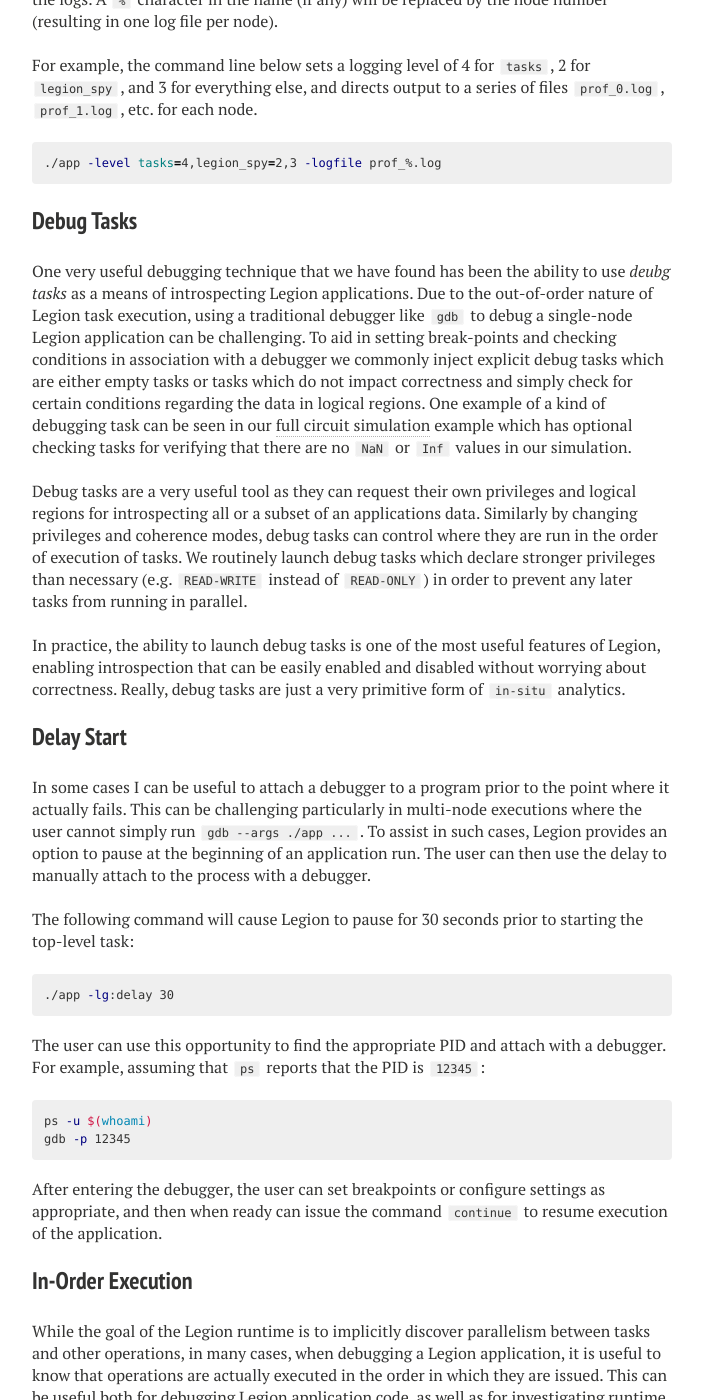
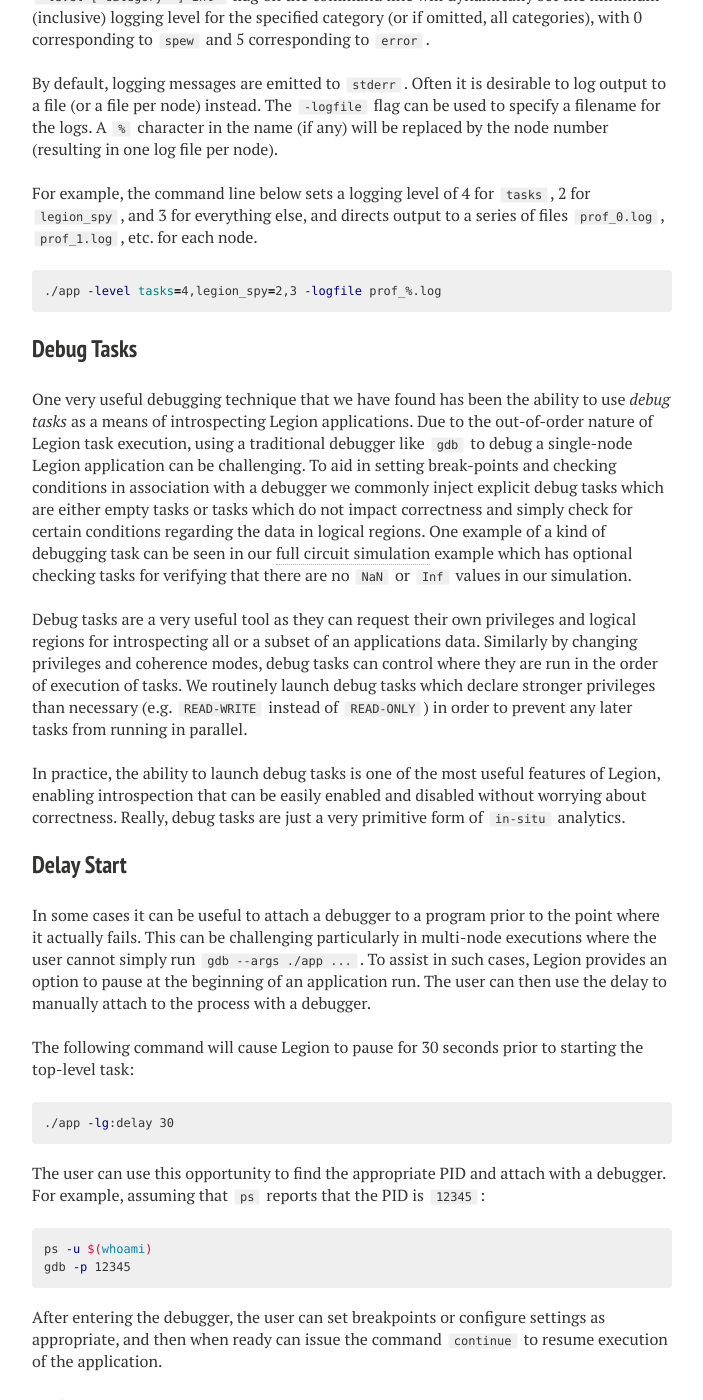
Before and after one commit to apryakhin/legion.stanford.edu, a Jekyll site: the page built from debugging.md, in a window 1280 px wide and 1400 px high, scrolled down 5468 px. Shown: the whole window, without its empty margins (288-991 px from the left). Built offline with Jekyll 4.4.1, drawn with Linux system fonts in a browser that asks for light colours; nearby versions of some CDN libraries; some of the changed text lies outside the part shown.

Commit message:
Fix typo.

```diff
--- a/debugging.md
+++ b/debugging.md
@@ -295,7 +301,7 @@ node.
 ### Debug Tasks
 
 One very useful debugging technique that we have
-found has been the ability to use <em>deubg tasks</em>
+found has been the ability to use *debug tasks*
 as a means of introspecting Legion applications.
 Due to the out-of-order nature of Legion task
 execution, using a traditional debugger like `gdb`
@@ -330,7 +336,7 @@ primitive form of `in-situ` analytics.
 
 ### Delay Start
 
-In some cases I can be useful to attach a debugger to a program prior
+In some cases it can be useful to attach a debugger to a program prior
 to the point where it actually fails. This can be challenging
 particularly in multi-node executions where the user cannot simply run
 `gdb --args ./app ...`. To assist in such cases, Legion provides an
```
Also changed, not shown: other parts of debugging.md (+6 -0 lines).
